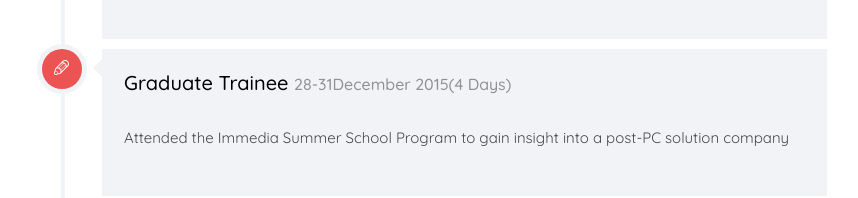
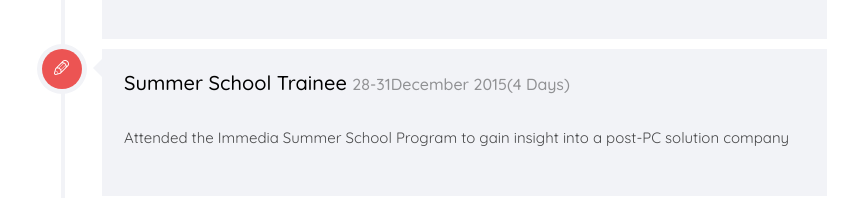
Before and after one commit to mpenduloanswer/mpenduloanswer.github.io, a plain HTML site: page index.html in a window 1280 px wide. Shown: the part 2420-2618 px from the top of the page, without its empty margins (361-1219 px from the left). Drawn offline with nearby package versions, Linux system fonts and the light colour scheme; files whose address does not match are found by name; a web font is replaced by a local one.

Commit message:
Update index.html

```diff
--- a/index.html
+++ b/index.html
@@ -248,7 +248,7 @@ Copyright &copy;<script>document.write(new Date().getFullYear());</script> All r
 					                  <i class="icon-pen2"></i>
 					               </div>
 					               <div class="timeline-label">
-					               	<h2><a href="#">Graduate Trainee</a> <span>28-31December 2015(4 Days)</span></h2>
+					               	<h2><a href="#">Summer School Trainee</a> <span>28-31December 2015(4 Days)</span></h2>
 					                  <p>Attended the Immedia Summer School Program to gain insight into a post-PC solution company</p>
 					               </div>
 					            </div>
```
